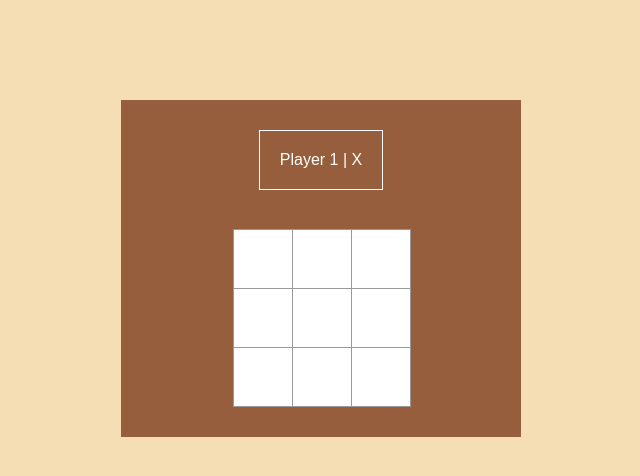
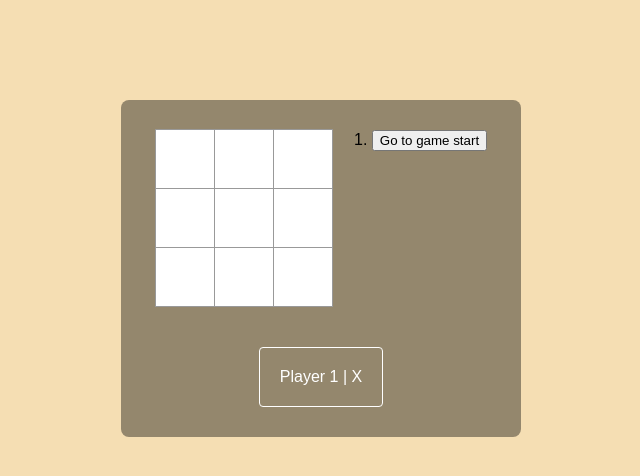
Before and after one commit to madilekci/practice-react, a React (Create React App) app in the folder Basic Tic-tac-toe/src/: page / in a window 1280 px wide. Shown: the top 476 px of the page, without its empty margins (319-959 px from the left). Built offline with nearby package versions, Linux system fonts and the light colour scheme.

Commit message:
Add game history

```diff
--- a/Basic Tic-tac-toe/src/App.js
+++ b/Basic Tic-tac-toe/src/App.js
@@ -65,37 +65,62 @@ export default function Game() {
   const [history, setHistory] = useState([Array(9).fill(null)]);
   // used to determine whose turn to play, player1 or player2
   const [currentPlayer, setCurrentPlayer] = useState(players[0])
+  const [currentMove, setCurrentMove] = useState(0);
 
-  const currentSquares = history[history.length - 1];
+  const currentSquares = history[currentMove];
   const winner = calculateWinner(currentSquares, players)
+  function jumpTo(nextMove) {
+    setCurrentMove(nextMove);
+    nextMove % 2 === 0 ? setCurrentPlayer(players[0]) : setCurrentPlayer(players[1])
+  }
 
+  const moves = history.map((squares, move) => {
+    let description;
+    if (move > 0) {
+      description = 'Go to move #' + move;
+    } else {
+      description = 'Go to game start';
+    }
+    return (
+      <li key={move}>
+        <button onClick={() => jumpTo(move)}>{description}</button>
+      </li>
+    );
+  });
 
   function handleMove(nextSquares){
     // do nothing if someone won the game
     if (calculateWinner(currentSquares, players)) {
       return;
     }
-    setHistory([...history, nextSquares]);
+
+    const nextHistory = [...history.slice(0, currentMove + 1), nextSquares];
+    setHistory(nextHistory);
+    setCurrentMove(nextHistory.length - 1);
 
     // flip the currentUser
-    currentPlayer.id == 0 ? setCurrentPlayer(players[1]) : setCurrentPlayer(players[0]);
+    currentPlayer.id === 0 ? setCurrentPlayer(players[1]) : setCurrentPlayer(players[0]);
   }
 
   return (
     <div className='container'>
       <div className="game">
-        <div className='playerInfo'>
-          { `${ currentPlayer.name } | ${ currentPlayer.symbol }` }
+        <div className='row'>
+          <div>
+            <Board squares={currentSquares} onMove={handleMove} currentPlayer={currentPlayer} />
+          </div>
+          <div>
+            <ol className='history'>{moves}</ol>
+          </div>
         </div>
-        <div className="gameBoard">
-          <Board squares={currentSquares} onMove={handleMove} currentPlayer={currentPlayer} />
-        </div>
-        {
-          winner &&
-          <div className='winnerCard'>
-            { `${winner.name} won the game` }
+          <div className='gameStatus'>
+            {
+              winner ?
+              `${winner.name} won the game 🔥👏🏻`
+              :
+              `${ currentPlayer.name } | ${ currentPlayer.symbol }`
+            }
           </div>
-        }
       </div>
     </div>
   );
--- a/Basic Tic-tac-toe/src/styles.css
+++ b/Basic Tic-tac-toe/src/styles.css
@@ -13,6 +13,11 @@ body {
   margin-top: 100px;
   display: flex;
   justify-content: center;
+}
+
+.row {
+  display: flex;
+  flex-direction: row;
 }
 
 .square {
@@ -35,27 +40,26 @@ body {
   content: '';
   display: table;
 }
+
 .game {
   min-width: 400px;
   padding: 30px;
-  background-color: rgb(150, 94, 60);
+  background-color: rgba(4, 4, 4, 0.4);
   display: inline-flex;
   flex-direction: column;
   align-items: center;
+  border-radius: 8px;
 }
 
-.playerInfo {
-  margin-bottom: 40px;
+.gameStatus {
+  margin-top: 40px;
   padding: 20px;
+  border-radius: 4px;
+  display: inline-block;
   border: 1px solid;
-  display: inline-block;
   color: white;
 }
 
-.winnerCard {
-  margin-top: 40px;
-  padding: 20px;
-  border: 1px solid;
-  display: inline-block;
-  color: white;
+.history {
+  margin: 0px;
 }
```
